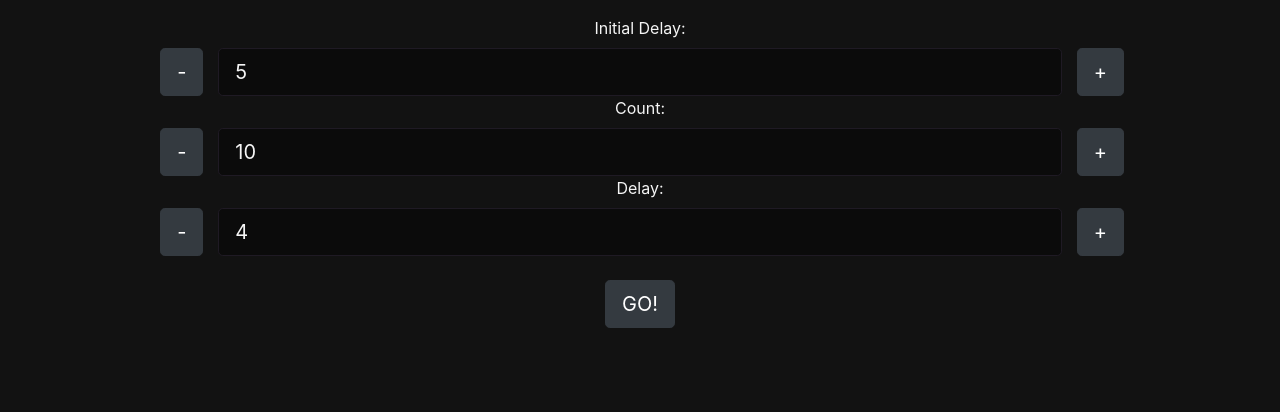
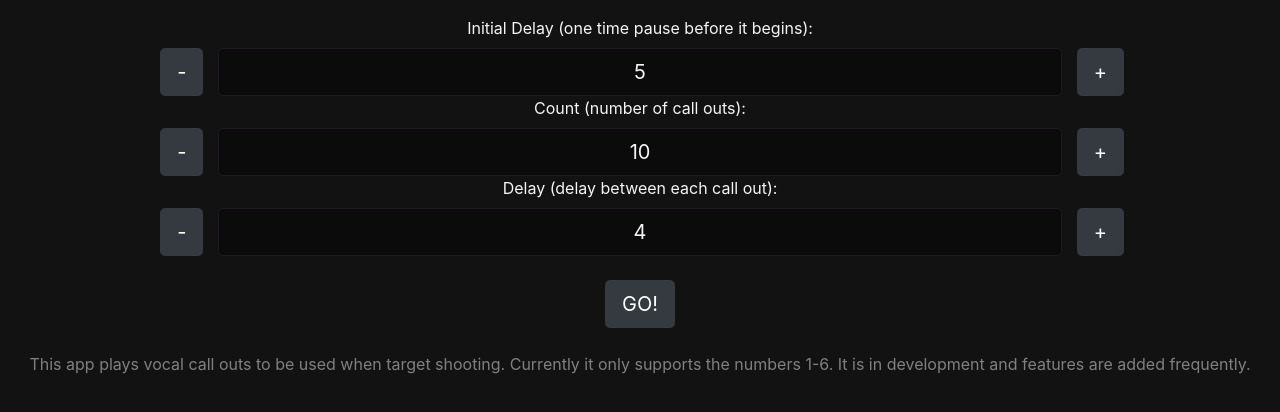
Before and after one commit to Tmidge/range-buddy, a React (Create React App) app: page / in a window 1280 px wide. Shown: the top 412 px of the page. Built offline with nearby package versions, Linux system fonts and the light colour scheme.

Commit message:
Update description

```diff
--- a/src/App.css
+++ b/src/App.css
@@ -23,11 +23,13 @@
   color: whitesmoke;
 }
 .row .form-control{
+  text-align: center;
   color: whitesmoke;
   background: rgba(0,0,0, .38);
   border-color: #1F1A24;
 }
 .row .form-control:focus {
+  text-align: center;
   color: whitesmoke;
   background: rgba(0,0,0, .6);
   border-color: gray;
@@ -38,3 +40,10 @@
   margin-top: 24px;
   font-size: 44px;
 }
+
+.app-description {
+  color: gray;
+  margin-top: 24px;
+  width: 100%;
+  justify-content: center;
+}
--- a/src/components/LoopForm.js
+++ b/src/components/LoopForm.js
@@ -152,13 +152,13 @@ export default class LoopForm extends React.Component {
                             </Row>
                         </Col>
                         <Col xs={8}>
-                            <Form.Label>Initial Delay: </Form.Label>
+                            <Form.Label>Initial Delay (one time pause before it begins): </Form.Label>
                             <Form.Control size="lg" name="initialDelay" type="text" value={this.state.initialDelay} onChange={this.handleChange}/>
 
-                            <Form.Label >Count: </Form.Label>
+                            <Form.Label >Count (number of call outs): </Form.Label>
                             <Form.Control size="lg" name="count" type="text" value={this.state.count} onChange={this.handleChange}/>
 
-                            <Form.Label >Delay: </Form.Label>
+                            <Form.Label >Delay (delay between each call out): </Form.Label>
                             <Form.Control size="lg" name="delay" type="text" value={this.state.delay} onChange={this.handleChange}/>
 
                             <Button variant="dark" size="lg" type="submit" value="Submit">
@@ -183,7 +183,6 @@ export default class LoopForm extends React.Component {
                             </Row>
                         </Col>
                     </Row>
-
                     {(() => {
                         if(this.state.isRunning) {
                             return  <Row>
@@ -198,44 +197,12 @@ export default class LoopForm extends React.Component {
                         }
                     }
                     )()}
+                    <Row>
+                        <div class="app-description">
+                            This app plays vocal call outs to be used when target shooting. Currently it only supports the numbers 1-6. It is in development and features are added frequently.
+                        </div>
+                    </Row>
                 </Form>
-
-                {/* <form onSubmit={this.createSoundLoop}>
-                    <h4>Create loop</h4>
-                    <div>
-                        <label>Initial Delay:
-                            <input sm={12} name="initialDelay" type="number" value={this.state.initialDelay} onChange={this.handleChange}/>
-                        </label>
-                    </div>
-                    <div>
-                        <label>Count:
-                            <input name="count" type="number" value={this.state.count} onChange={this.handleChange}/>
-                        </label>
-                    </div>
-                    <div>
-                        <label>Delay:
-                            <input name="delay" type="number" value={this.state.delay} onChange={this.handleChange}/>
-                        </label>
-                    </div>
-                    <label>Random Delay min:
-                        <input name="randomDelayMin" type="number" value={this.state.randomDelayMin} onChange={this.handleChange}/>
-                    </label>
-                    <label>Random Delay max:
-                        <input name="randomDelayMax" type="number" value={this.state.randomDelayMax} onChange={this.handleChange}/>
-                    </label>
-                    <br/>
-                    <Button  variant="primary" size="lg" type="submit" value="Submit">
-                        GO!
-                    </Button>
-                    <div>
-                        {this.state.soundArray.toString()}
-                        <ul>
-                        {this.state.soundArray.map((value, index) => {
-                            return <li key={index}>{value}</li>
-                        })}
-                        </ul>
-                    </div>
-                </form> */}
             </div>
 
         );
```
Lines whose indentation alone changed are shown as unchanged.
